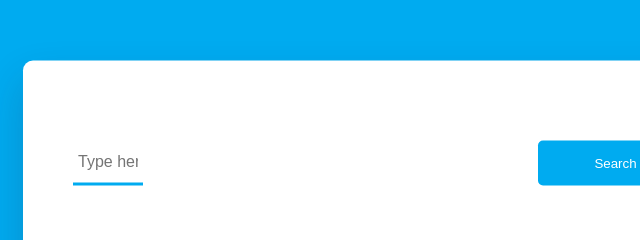
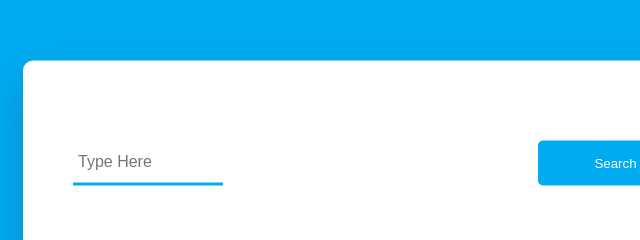
Before and after one commit to hola-official/Online-Dictionary, a plain HTML site: page index.html in a window 1280 px wide. Shown: the part 144-384 px from the top of the page, 257-897 px from the left. Drawn offline with Linux system fonts and the light colour scheme.

Commit message:
git update

```diff
--- a/style.css
+++ b/style.css
@@ -34,9 +34,10 @@ body {
 }
 .search-box input {
     padding: 5px;
-    width: 70px;
+    width: 150px;
     border-bottom: 3px solid #00abf0;
     font-size: 16px;
+    text-transform: capitalize;
 }
 .search-box button {
     cursor: pointer;
```
